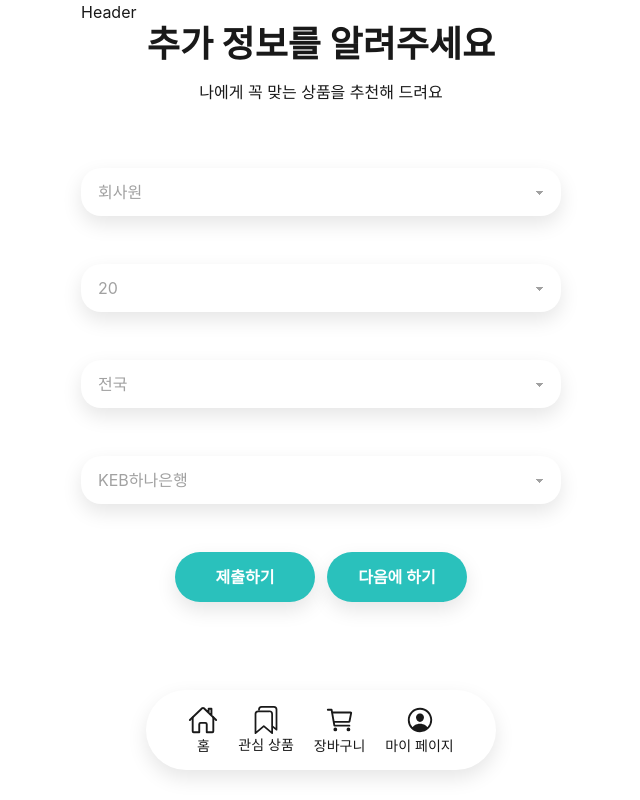
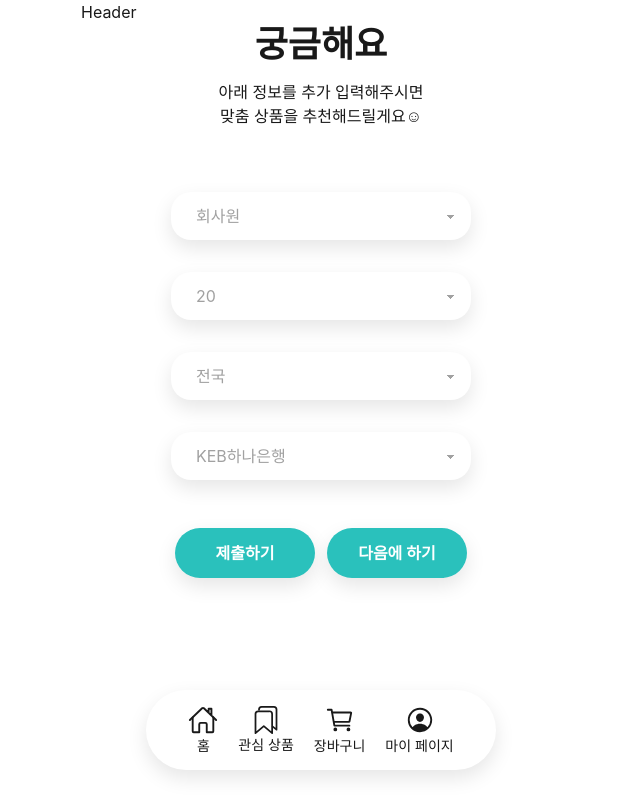
Before and after one commit to whtmdgn1409/Mini-Project-6-FE, a React (Vite) app: page /signin/optinfo in a window 1280 px wide. Shown: the whole page, without its empty margins (319-959 px from the left). Built offline with nearby package versions, Linux system fonts and the light colour scheme; a web font is replaced by a local one.

Commit message:
[#8] Feat: 추가 정보 페이지 컴포넌트 분리 및 마크업 수정

```diff
--- a/src/pages/SignInPage/OptionalInfo.tsx
+++ b/src/pages/SignInPage/OptionalInfo.tsx
@@ -1,3 +1,5 @@
+import InfoSelect from '../../components/InfoSelect';
+
 type Props = {};
 const jobs = ['회사원', '재직자', '자영업자', '대학생', '군인', '무직'];
 const regions = [
@@ -38,49 +40,18 @@ const banks = [
 
 const OptionalInfo = (props: Props) => {
   return (
-    <section>
-      <h1 className='text-4xl font-bold text-center'>추가 정보를 알려주세요</h1>
+    <section className='w-[300px] m-auto'>
+      <h1 className='text-4xl font-bold text-center'>궁금해요</h1>
       <p className='text-center mt-4 mw-lGray'>
-        나에게 꼭 맞는 상품을 추천해 드려요
+        아래 정보를 추가 입력해주시면
+        <br />
+        맞춤 상품을 추천해드릴게요☺
       </p>
-
-      <form className='flex-col mt-16 text-center'>
-        <select className='select w-full text-mw-dGray shadow-default rounded-default font-normal text-base'>
-          {jobs.map((job) => {
-            return (
-              <option key={job} value={job}>
-                {job}
-              </option>
-            );
-          })}
-        </select>
-        <select className='select w-full mt-12  text-mw-dGray shadow-default rounded-default font-normal text-base'>
-          {age.map((v) => {
-            return (
-              <option key={v} value={v}>
-                {v}
-              </option>
-            );
-          })}
-        </select>
-        <select className='select w-full mt-12  text-mw-dGray shadow-default rounded-default font-normal text-base'>
-          {regions.map((region) => {
-            return (
-              <option key={region} value={region}>
-                {region}
-              </option>
-            );
-          })}
-        </select>
-        <select className='select w-full mt-12 text-mw-dGray shadow-default rounded-default font-normal text-base'>
-          {banks.map((bank) => {
-            return (
-              <option key={bank} value={bank}>
-                {bank}
-              </option>
-            );
-          })}
-        </select>
+      <form className='flex-col mt-8 text-center'>
+        <InfoSelect infos={jobs} />
+        <InfoSelect infos={age} />
+        <InfoSelect infos={regions} />
+        <InfoSelect infos={banks} />
       </form>
 
       <div className='flex justify-center gap-3'>
```
